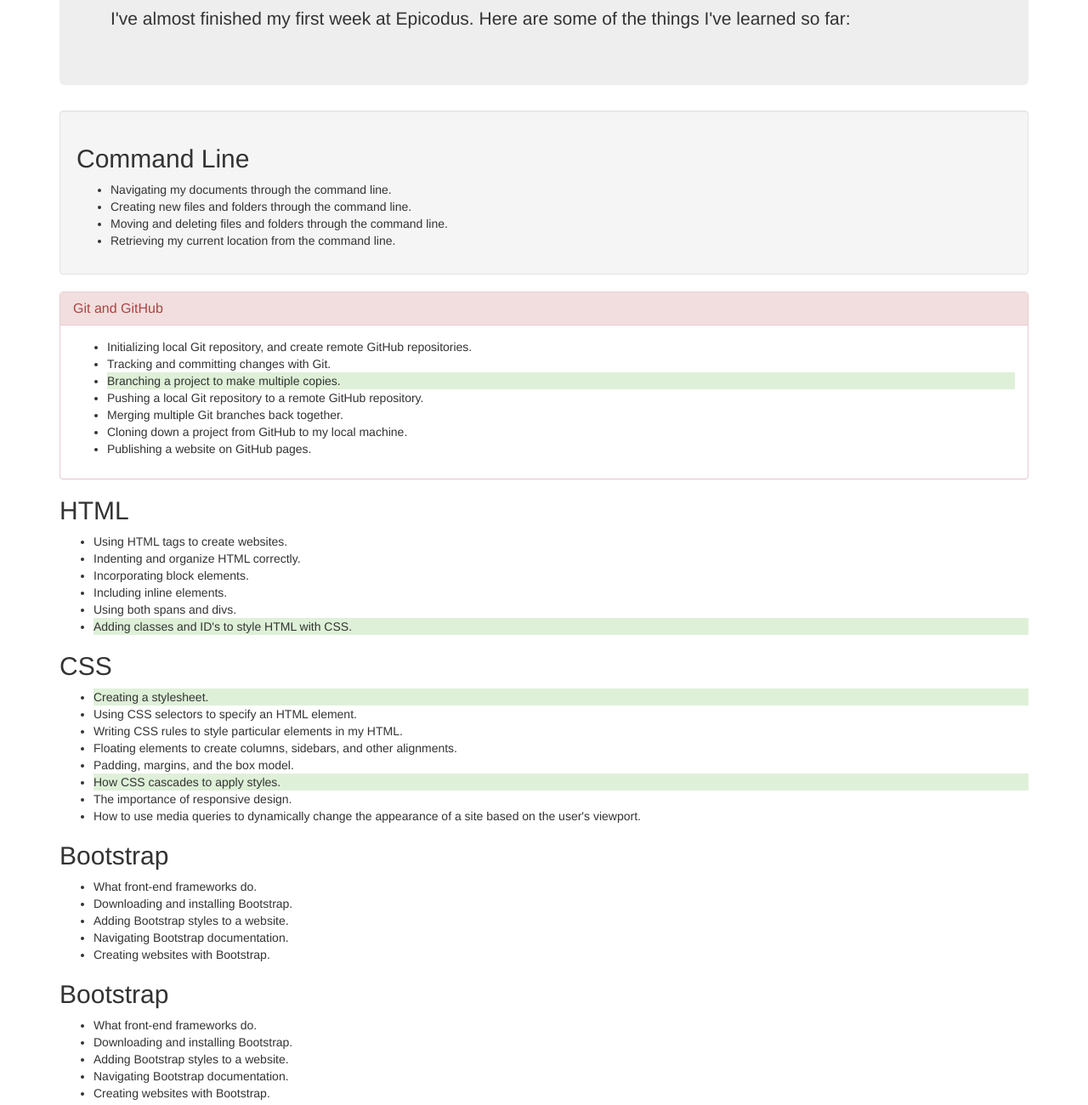
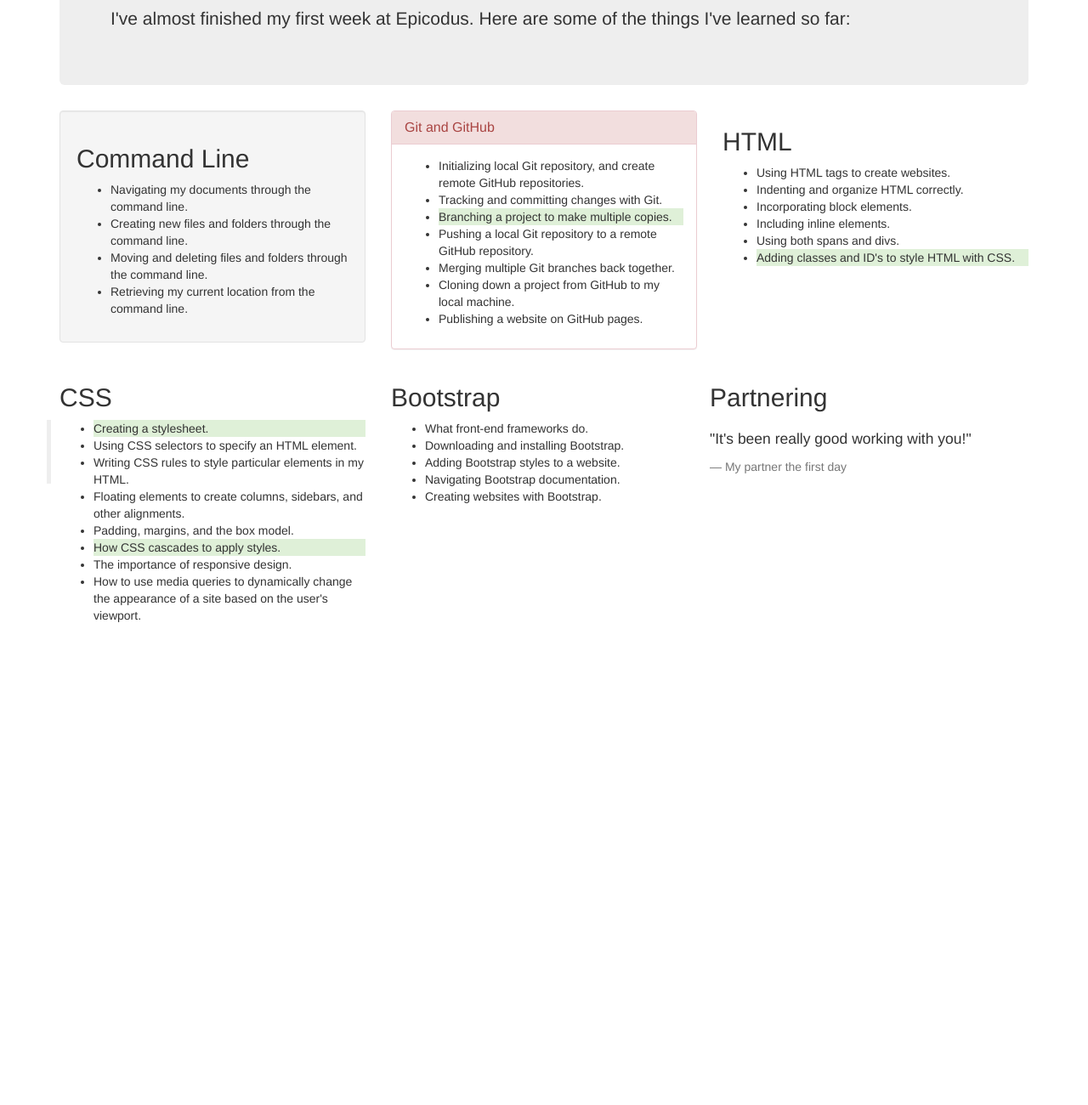
Before and after one commit to ELee-Wuollet13/week-in-review, a plain HTML site: page index.html in a window 1280 px wide. Shown: the part 140-1440 px from the top of the page at 85% size. After the commit the page ends 884 px from the top, so only its background shows below. Drawn offline with Linux system fonts and the light colour scheme.

Commit message:
add more bootstrap elements

```diff
--- a/index.html
+++ b/index.html
@@ -13,6 +13,8 @@
         I've almost finished my first week at Epicodus. Here are some of the things I've learned so far:
       </p>
     </div>
+    <div class="row">
+      <div class="col-md-4">
         <div class="well">
           <h2>Command Line</h2>
           <ul>
@@ -22,6 +24,9 @@
             <li>Retrieving my current location from the command line.</li>
           </ul>
         </div>
+      </div>
+      <div class="col-md-4">
+
         <div class="panel panel-danger">
           <div class="panel-heading">
             <h2 class="panel-title">Git and GitHub</h2>
@@ -38,6 +43,9 @@
             </ul>
           </div>
         </div>
+      </div>
+      <div class="col-md-4">
+
         <h2>HTML</h2>
         <ul>
           <li>Using HTML tags to create websites.</li>
@@ -47,6 +55,10 @@
           <li>Using both spans and divs.</li>
           <li class="bg-success">Adding classes and ID's to style HTML with CSS.</li>
         </ul>
+      </div>
+    </div>
+    <div class="row">
+      <div class="col-md-4">
         <h2>CSS</h2>
         <ul>
           <li class="bg-success">Creating a stylesheet.</li>
@@ -58,6 +70,8 @@
           <li>The importance of responsive design.</li>
           <li>How to use media queries to dynamically change the appearance of a site based on the user's viewport.</li>
         </ul>
+      </div>
+      <div class="col-md-4">
         <h2>Bootstrap</h2>
         <ul>
           <li>What front-end frameworks do.</li>
@@ -66,19 +80,17 @@
           <li>Navigating Bootstrap documentation.</li>
           <li>Creating websites with Bootstrap.</li>
         </ul>
-    <h2>Bootstrap</h2>
-    <ul>
-      <li>What front-end frameworks do.</li>
-      <li>Downloading and installing Bootstrap.</li>
-      <li>Adding Bootstrap styles to a website.</li>
-      <li>Navigating Bootstrap documentation.</li>
-      <li>Creating websites with Bootstrap.</li>
-    </ul>
+      </div>
+      <div class="col-md-4">
+      </div>
       <h2>Partnering</h2>
-    <blockquote class="bg-info">
+      <blockquote>
         <p>"It's been really good working with you!"</p>
         <footer>My partner the first day</footer>
       </blockquote>
     </div>
+  </div>
+</div>
+</div>
 </body>
 </html>
```
Lines whose indentation alone changed are shown as unchanged.
